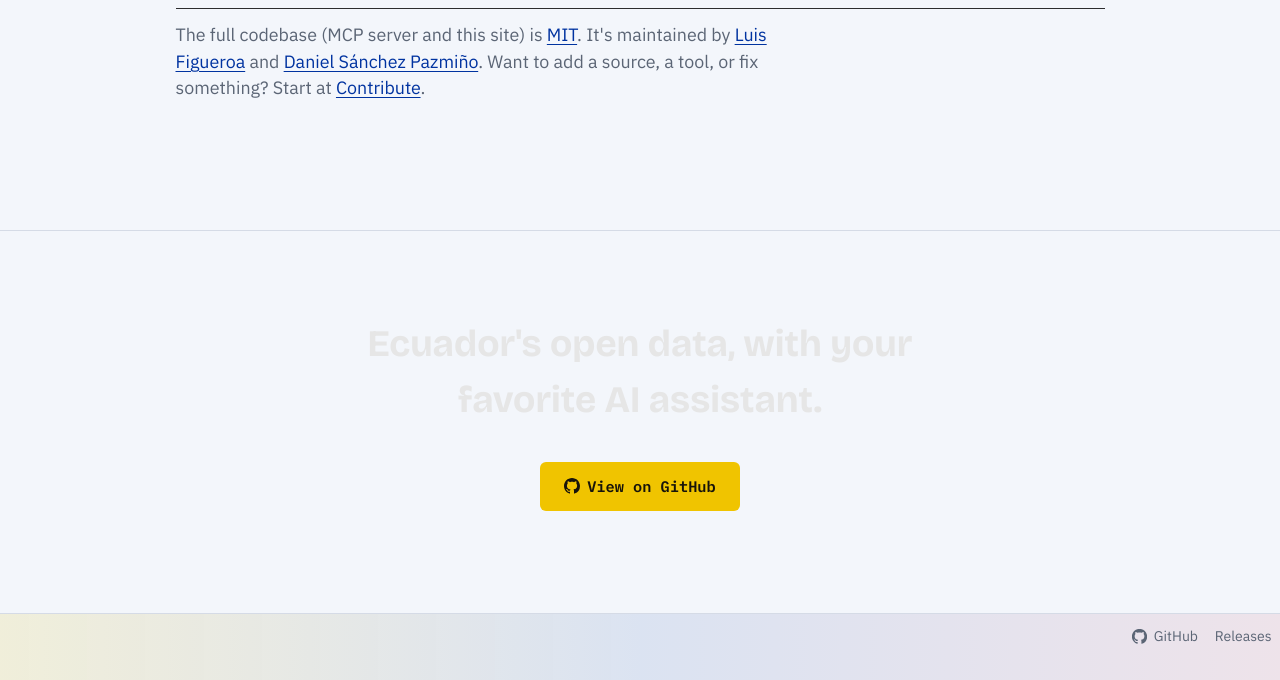
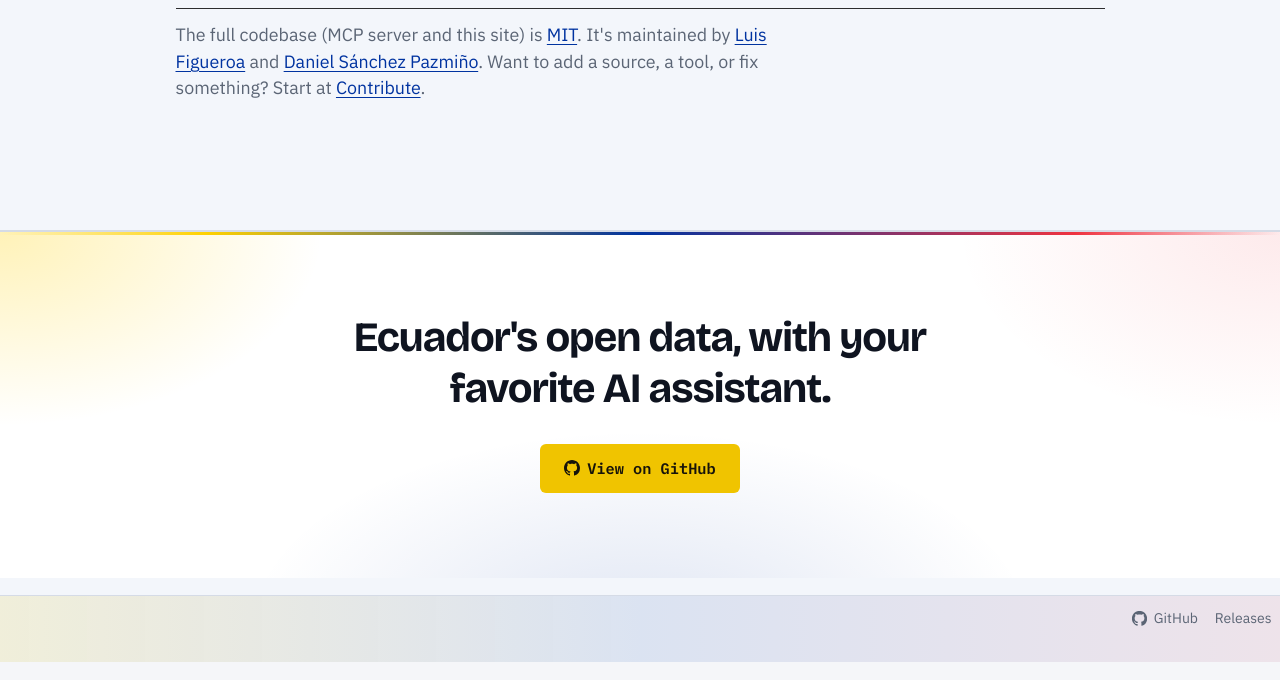
Before and after one commit to DweskZ/EcuDataMCP, a Python web app: template web/templates/en/about.html in a window 1280 px wide. Shown: the part 1732-2412 px from the top of the page. Run offline with Jinja, Linux system fonts and the light colour scheme; the template is opened without the code that fills it, so the values that code supplies are empty.

Commit message:
Give the closing line a readable band in both themes.
The sentence was painted #e6e6e6, so it vanished on the light page. It now sits on its own panel, with heading color and a thin tricolor edge.

Co-authored-by: Luis Figueroa <DweskZ@users.noreply.github.com>

```diff
--- a/web/assets/site.css
+++ b/web/assets/site.css
@@ -785,6 +785,53 @@ a.btn-cta[href="https://github.com/DweskZ/EcuDataMCP"]::before {
     var(--ecu-ink);
 }
 
+/* Closing line. styles.css paints the sentence #e6e6e6, which disappears
+   on the light page. Give it its own band and a theme-aware heading color. */
+.closing-cta {
+  position: relative;
+  isolation: isolate;
+  overflow: hidden;
+  text-align: center;
+  padding: 4.75rem 1.25rem 5rem;
+  background:
+    radial-gradient(ellipse 48% 90% at 50% 115%, var(--ecu-hero-glow-b), transparent 64%),
+    radial-gradient(ellipse 36% 80% at 0% 0%, var(--ecu-hero-glow-y), transparent 70%),
+    radial-gradient(ellipse 36% 80% at 100% 0%, var(--ecu-hero-glow-r), transparent 70%),
+    var(--ecu-panel);
+  border-top: 1px solid var(--ecu-line);
+}
+
+.closing-cta::before {
+  content: "";
+  position: absolute;
+  left: 0;
+  right: 0;
+  top: 0;
+  height: 3px;
+  background: linear-gradient(
+    90deg,
+    transparent 0%,
+    #ffd100 16%,
+    #0033a0 50%,
+    #ef3340 84%,
+    transparent 100%
+  );
+}
+
+.closing-cta p {
+  color: var(--ecu-heading);
+  font-size: clamp(1.7rem, 3.8vw, 2.45rem);
+  font-weight: 700;
+  letter-spacing: -0.025em;
+  line-height: 1.22;
+  max-width: 16em;
+  margin: 0 auto 1.75rem;
+}
+
+html[data-theme="light"] .closing-cta p {
+  color: var(--ecu-heading);
+}
+
 /* ---- Richer hero (inspired by FastMCP / Smithery / MCP.io) ---- */
 
 .container-page.hero-layout,
```
